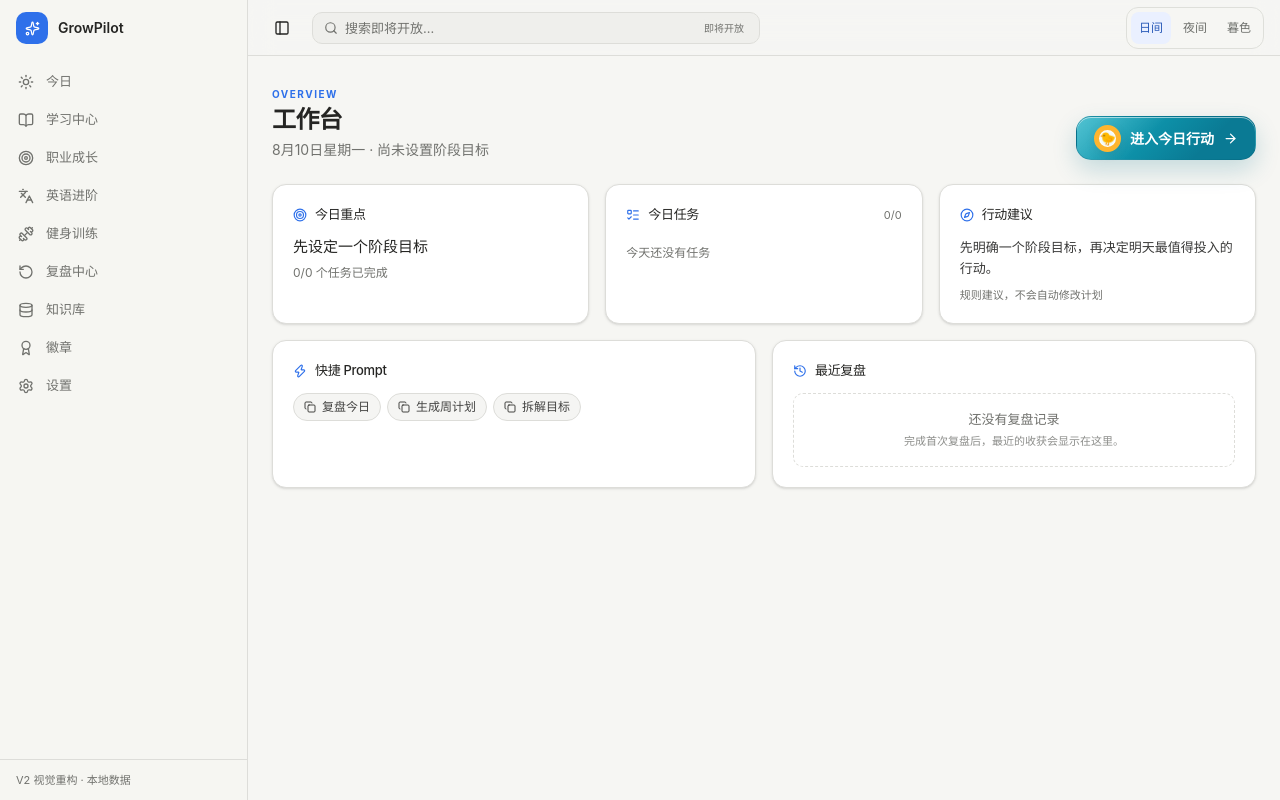
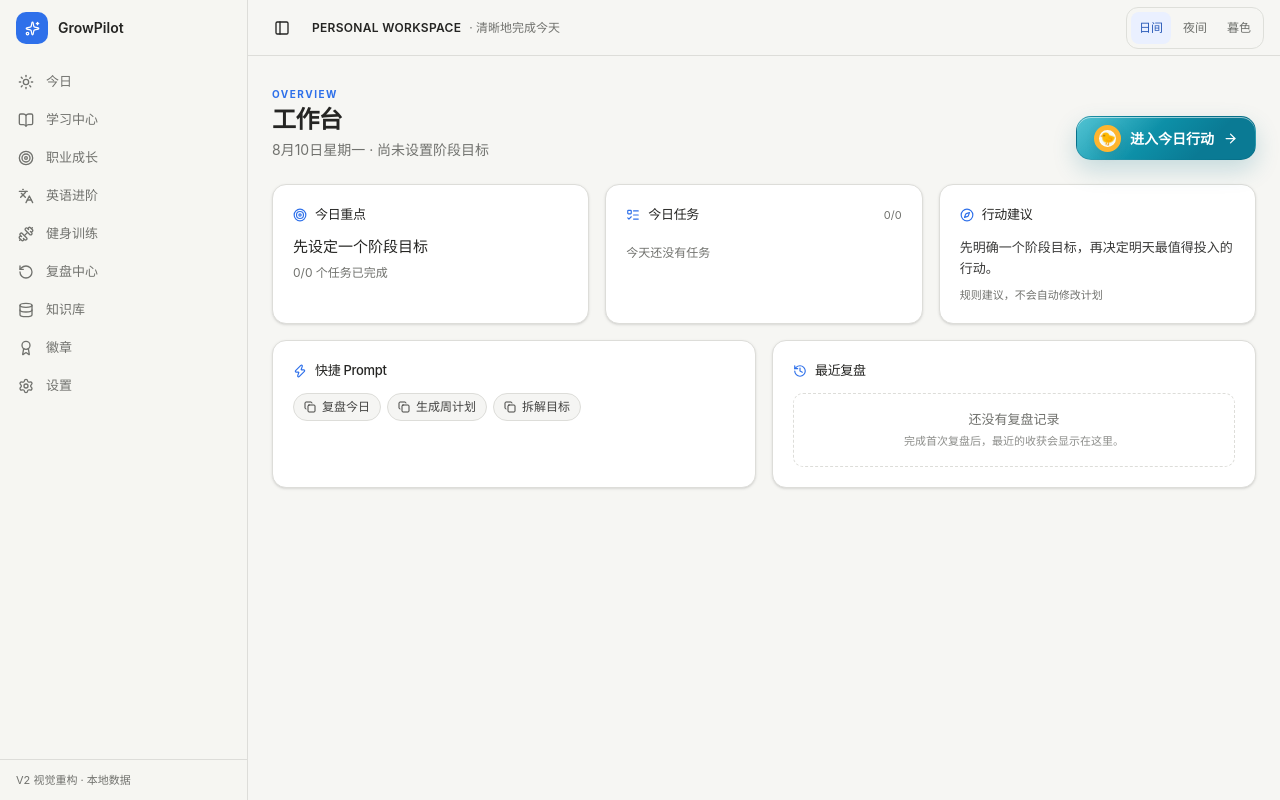
Before and after one commit to GrowPilot-Leo/Personal-Workspace, a Next.js app in the folder apps/web/: page /dashboard in a window 1280 px wide. Built offline with nearby package versions, Linux system fonts and the light colour scheme.

Commit message:
refactor(shell): remove dead search and quiet the top bar

```diff
--- a/apps/web/src/components/layout/topbar.tsx
+++ b/apps/web/src/components/layout/topbar.tsx
@@ -1,6 +1,6 @@
 "use client";
 
-import { Menu, PanelLeft, Search } from "lucide-react";
+import { Menu, PanelLeft } from "lucide-react";
 import { Button } from "@/components/ui/button";
 import { ThemeSwitcher } from "@/components/theme-switcher";
 
@@ -10,15 +10,10 @@ type TopBarProps = {
   onOpenDrawer: () => void;
 };
 
-/**
- * Top bar: sidebar toggle (desktop collapse / mobile drawer), search
- * placeholder, theme switcher. Glass effect applies to the bar itself
- * only (bg-background/90 + blur), never to the content beneath. Colors
- * come from semantic tokens only.
- */
+/** Quiet application chrome. Non-functional search stays absent until it has a real workflow. */
 export function TopBar({ collapsed, onToggleSidebar, onOpenDrawer }: TopBarProps) {
   return (
-    <header className="sticky top-0 z-30 flex h-14 items-center gap-3 border-b border-border bg-background/90 px-4 backdrop-blur-md">
+    <header className="sticky top-0 z-30 flex h-14 items-center gap-3 border-b border-border bg-background/95 px-4 backdrop-blur-md">
       <Button
         variant="ghost"
         size="icon"
@@ -38,25 +33,14 @@ export function TopBar({ collapsed, onToggleSidebar, onOpenDrawer }: TopBarProps
         <Menu size={18} />
       </Button>
 
-      <div className="relative max-w-md flex-1">
-        <Search
-          size={14}
-          className="pointer-events-none absolute left-3 top-1/2 -translate-y-1/2 text-muted-foreground"
-          aria-hidden="true"
-        />
-        <input
-          type="search"
-          placeholder="搜索即将开放…"
-          aria-label="全局搜索（即将开放）"
-          disabled
-          className="h-8 w-full cursor-not-allowed rounded-lg border border-border bg-muted pl-8 pr-3 text-[13px] text-foreground outline-none placeholder:text-muted-foreground"
-        />
-        <span className="absolute right-2.5 top-1/2 -translate-y-1/2 rounded-full bg-secondary px-1.5 py-0.5 text-[10px] font-medium text-muted-foreground">
-          即将开放
+      <div className="flex min-w-0 items-center gap-2">
+        <span className="truncate text-xs font-semibold tracking-wide text-foreground">
+          PERSONAL WORKSPACE
         </span>
+        <span className="hidden text-xs text-muted-foreground sm:inline">· 清晰地完成今天</span>
       </div>
 
-      <div className="ml-auto flex items-center gap-1.5">
+      <div className="ml-auto flex items-center">
         <ThemeSwitcher />
       </div>
     </header>
```
